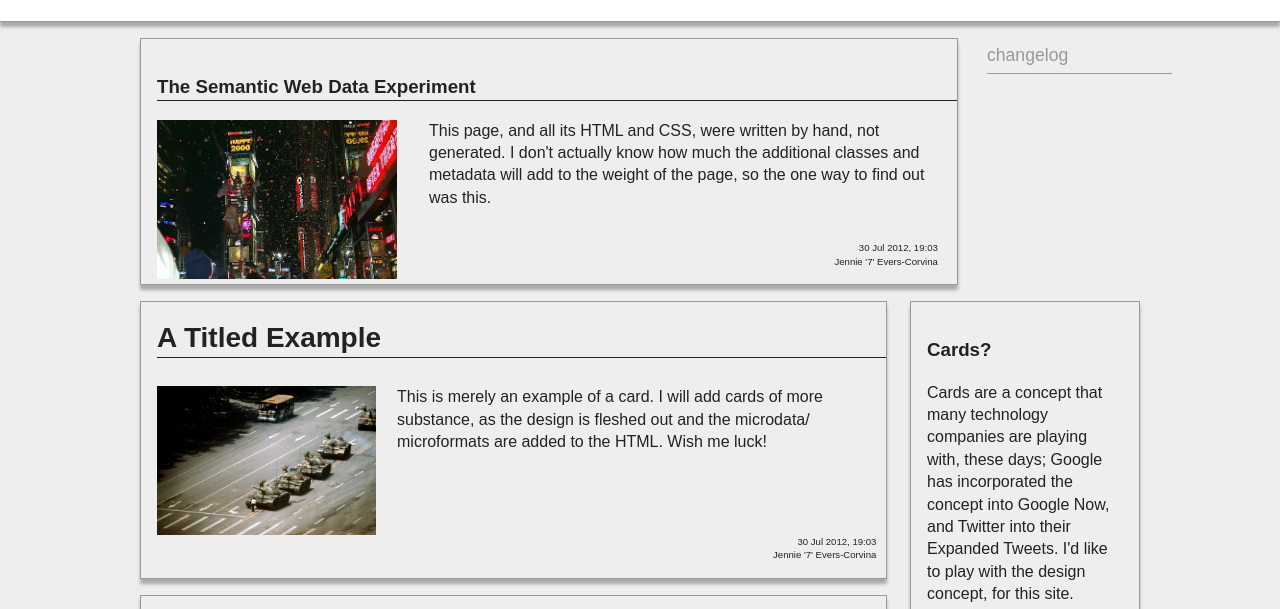
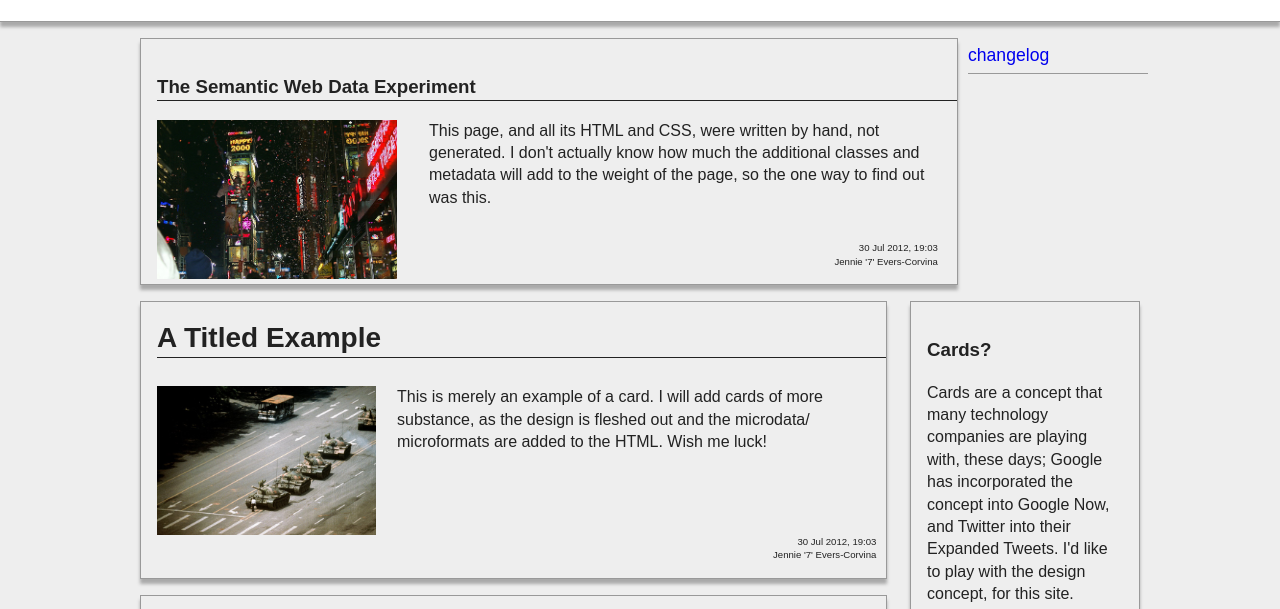
Before and after one commit to Arkloyd/kissable-paper, a plain HTML site: page index.html in a window 1280 px wide. Shown: the part 161-770 px from the top of the page. Drawn offline with Linux system fonts and the light colour scheme.

Commit message:
Just a few more tweaks; side content looks better.
The cards still look iffy to me, though.

```diff
--- a/css/style.css
+++ b/css/style.css
@@ -46,17 +46,17 @@ img {
         margin-left: 5em;
         color: #eee; }
   #page nav {}
-    #page nav ul {
+    #page header nav ul {
       margin-left: 2em;
       display: inline;
       border-bottom: 1px solid #999;
       float: left; }
-      #page nav ul li {
+      #page header nav ul li {
         font-size: 1.1em;
         margin-right: 0.5em;
         line-height: 2em;
         display: inline; }
-        #page nav ul li a {
+        #page header nav ul li a {
           color: #999;
           text-decoration: none;
         }
@@ -109,7 +109,7 @@ img {
     #page #main #front-page {}
       #page #main #front-page nav {
         float: right;
-        width: 18.5%;
+        width: 18%;
         height: 100%;
       }
 
@@ -120,6 +120,15 @@ img {
       #front-page nav ul li {
         display: block;
         width: 100%;
+        margin-left: 0.5em;
+        margin-right: 0.5em;
+        border-bottom: 1px solid #999;
+      }
+
+      #front-page nav ul li a {
+        text-decoration: none;
+        line-height: 2em;
+        font-size: 1.1em;
       }
       #page #main #front-page article {
         width: 80%;
```
